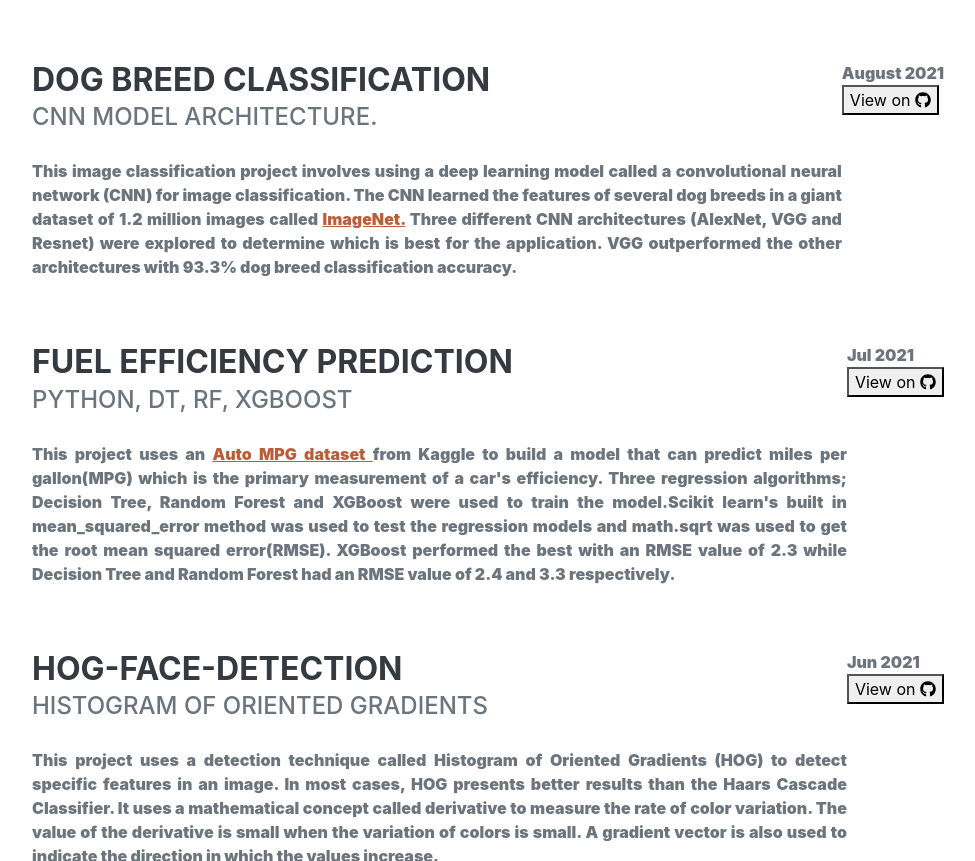
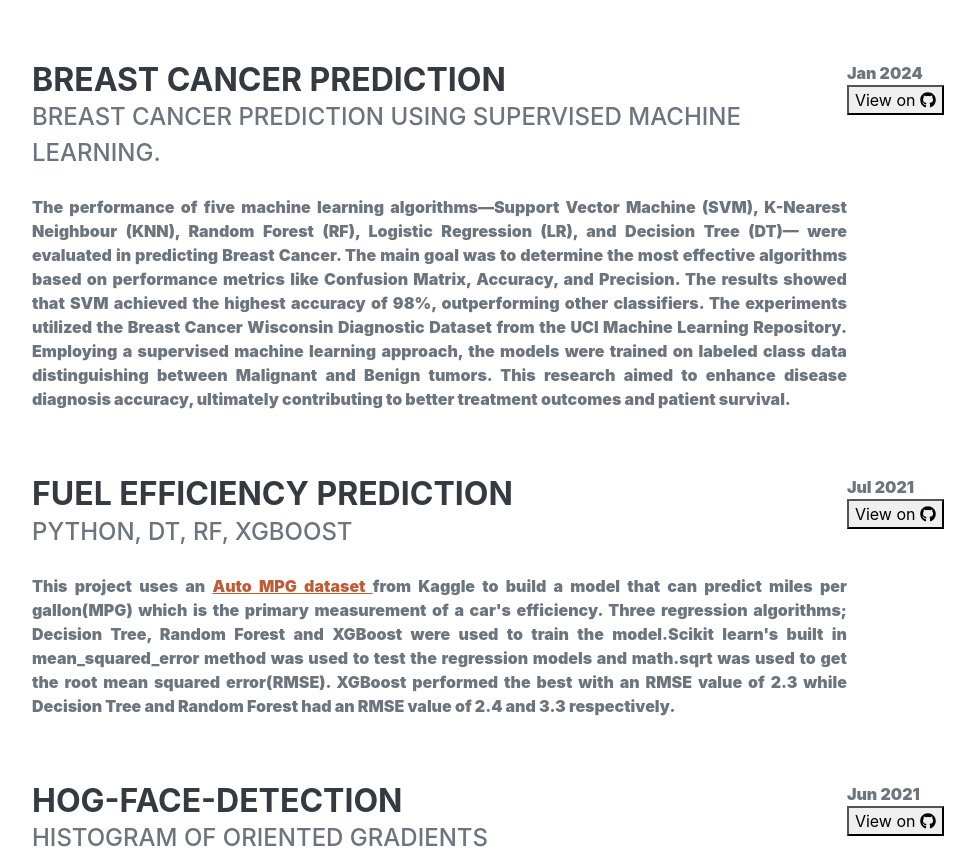
Before and after one commit to contactewere/Ewere-Babalola.github.io, a plain HTML site: page index.html in a window 1280 px wide. Shown: the part 1812-2673 px from the top of the page, without its empty margins (288-1263 px from the left). Drawn offline with nearby package versions, Linux system fonts and the light colour scheme; a web font is replaced by a local one.

Commit message:
Update index.html

```diff
--- a/index.html
+++ b/index.html
@@ -107,13 +107,13 @@
 
                         <div class="d-flex flex-column flex-md-row justify-content-between mb-5">
                             <div class="flex-grow-1">
-                                <h3 class="mb-0">Dog Breed Classification</h3>
-                                <div class="subheading mb-4">CNN Model Architecture.  </div>
-                                <p style="text-align:justify;">This image classification project involves using a deep learning model called a convolutional neural network (CNN) for image classification. The CNN learned the features of several dog breeds in a giant dataset of 1.2 million images called <a href="https://image-net.org/" target="_blank">ImageNet.</a> Three different CNN architectures (AlexNet, VGG and Resnet) were explored to determine which is best for the application. VGG outperformed the other architectures with 93.3% dog breed classification accuracy.
+                                <h3 class="mb-0">Breast Cancer Prediction</h3>
+                                <div class="subheading mb-4">Breast Cancer Prediction Using Supervised Machine Learning.  </div>
+                                <p style="text-align:justify;">The performance of five machine learning algorithms—Support Vector Machine (SVM), K-Nearest Neighbour (KNN), Random Forest (RF), Logistic Regression (LR), and Decision Tree (DT)— were evaluated in predicting Breast Cancer. The main goal was to determine the most effective algorithms based on performance metrics like Confusion Matrix, Accuracy, and Precision. The results showed that SVM achieved the highest accuracy of 98%, outperforming other classifiers. The experiments utilized the Breast Cancer Wisconsin Diagnostic Dataset from the UCI Machine Learning Repository. Employing a supervised machine learning approach, the models were trained on labeled class data distinguishing between Malignant and Benign tumors. This research aimed to enhance disease diagnosis accuracy, ultimately contributing to better treatment outcomes and patient survival.
                         </div>
                         <div class="flex-shrink-0">
-                            <span class="text-right"> August 2021  <br>
-                                <a class="button" href="https://github.com/Ewerearchibongeso/Dog-Breed-Classification" target="_blank"><button> View on <i class="fab fa-github"></i></button></a>
+                            <span class="text-right"> Jan 2024  <br>
+                                <a class="button" href="https://github.com/contactewere/Breast-Cancer-Diagnosis/blob/main/Rep%20Breast%20Cancer%20Prediction%20-%20WBCD.pdf" target="_blank"><button> View on <i class="fab fa-github"></i></button></a>
                             </span>
                         </div>
                     </div>
```
